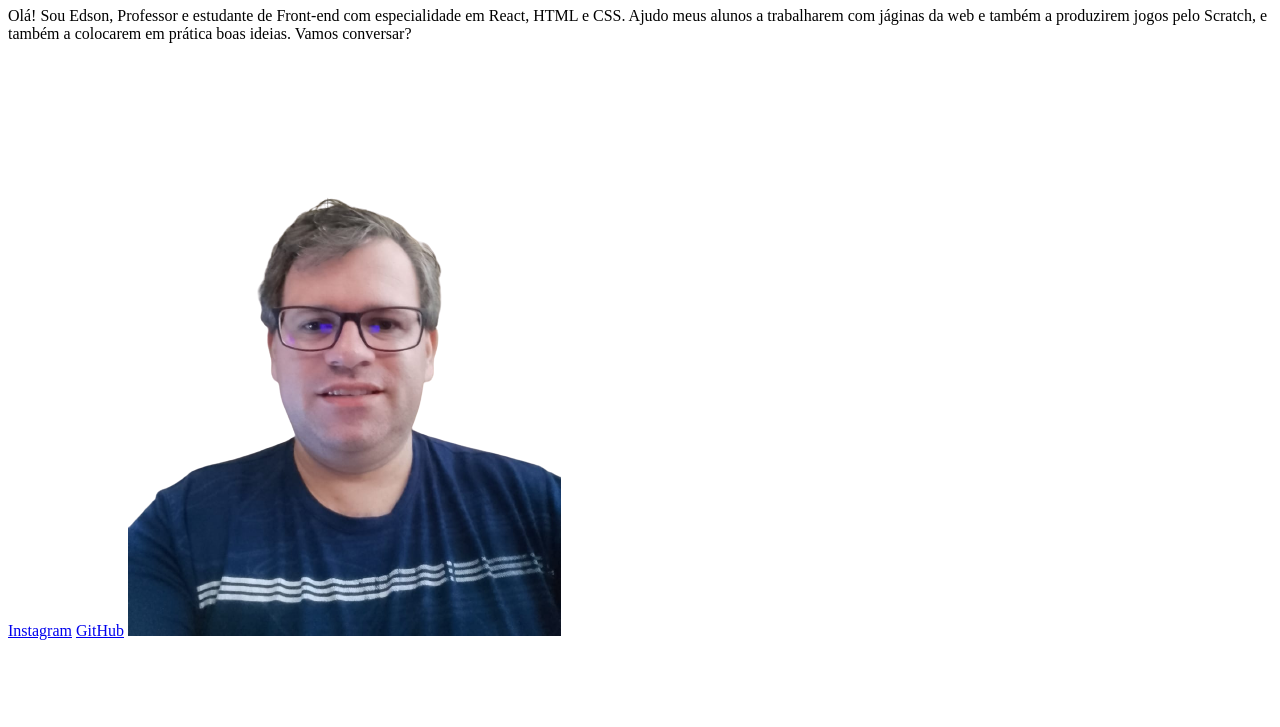
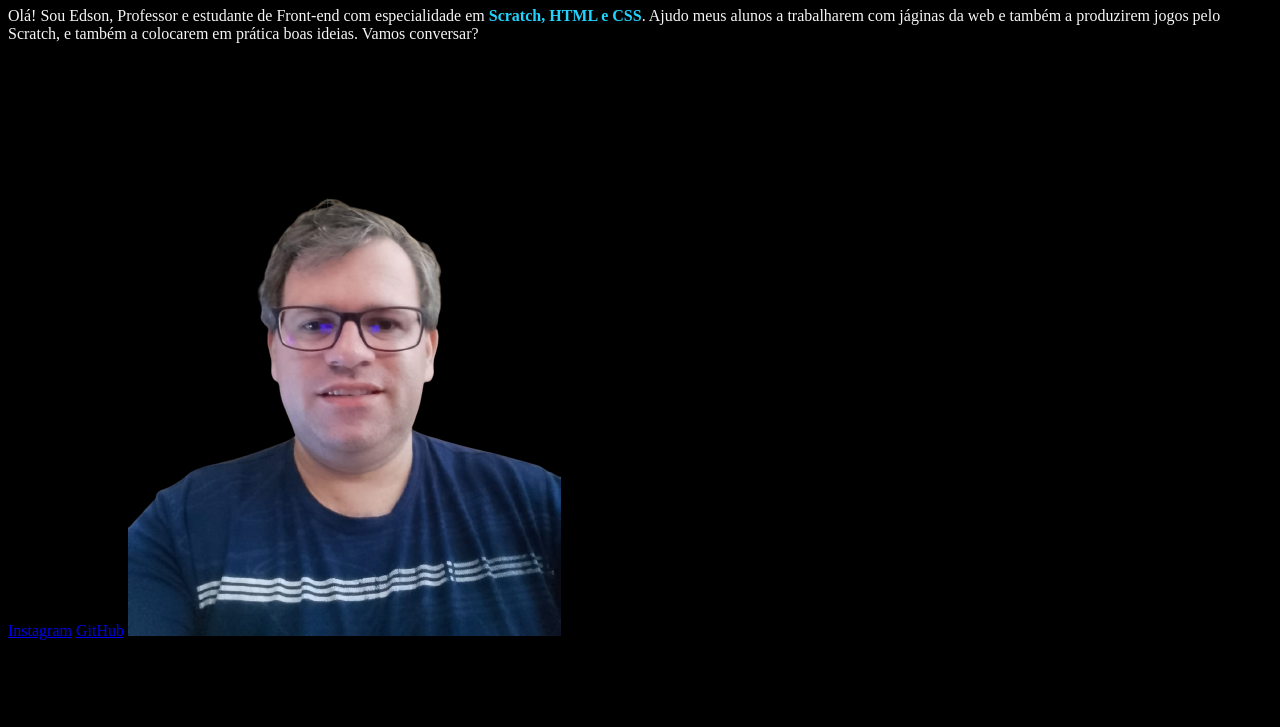
Before and after one commit to edsonbocalon/portf-lio, a plain HTML site: page index.html in a window 1280 px wide. Shown: the part 73-800 px from the top of the page. Drawn offline with Linux system fonts and the light colour scheme.

Commit message:
Add files via upload

```diff
--- a/index.html
+++ b/index.html
@@ -5,12 +5,13 @@
     <meta http-equiv="X-UA-Compatible" content="IE=edge">
     <meta name="viewport" content="width=device-width, initial-scale=1.0">
     <title>Portfolio</title>
+    <link rel="stylesheet" href="style.css">
 </head>
 <body>
     <header></header>
     <main>
         <h1>Eleve seu negócio digital a outro nível <strong>com um Front-end de qualidade!</strong></h1>
-        <p>Olá! Sou Edson, Professor e estudante de Front-end com especialidade em React, HTML e CSS. Ajudo meus alunos a trabalharem com jáginas da web e também a produzirem jogos pelo Scratch, e também a colocarem em prática boas ideias. Vamos conversar?</p>
+        <p>Olá! Sou Edson, Professor e estudante de Front-end com especialidade em <strong>Scratch, HTML e CSS</strong>. Ajudo meus alunos a trabalharem com jáginas da web e também a produzirem jogos pelo Scratch, e também a colocarem em prática boas ideias. Vamos conversar?</p>
         <a href="https://instagram.com/bocalonedson">Instagram</a>
         <a href="https://github.com/edsonbocalon">GitHub</a>
         <img src="edson.png" alt="fotos de Edson">
--- /dev/null
+++ b/style.css
@@ -0,0 +1,8 @@
+body {
+    background-color: #000000;
+    color: #F6F6F6;
+}
+
+strong {
+    color:#22D4FD;
+}
```
